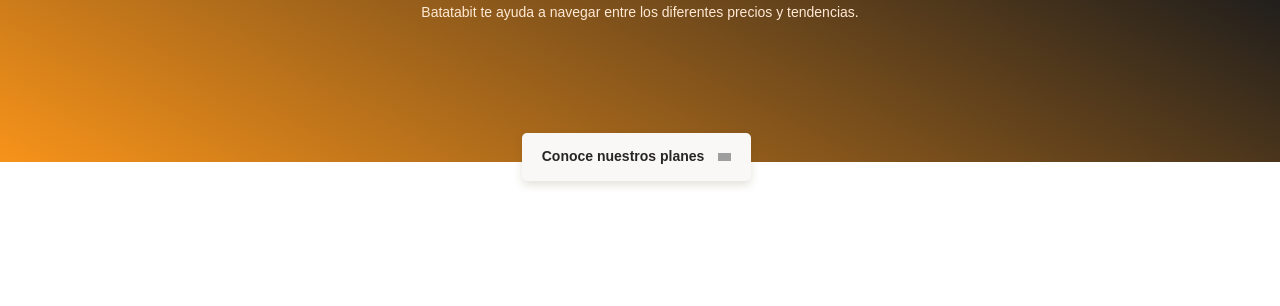
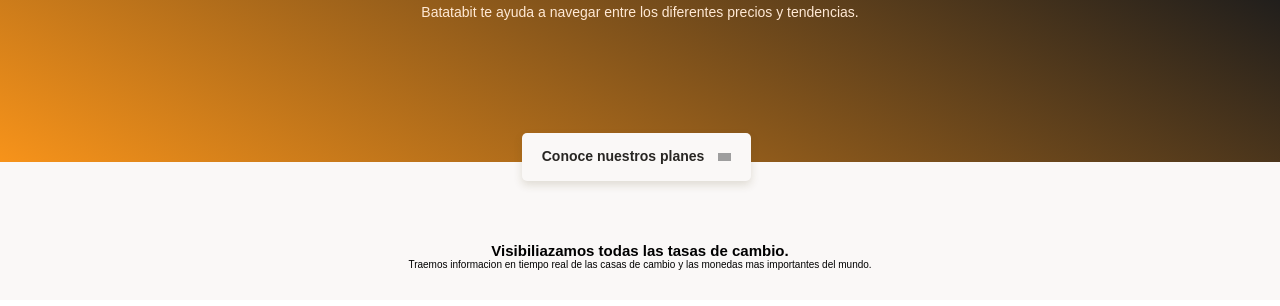
Before and after one commit to Hendersor/Batatabit, a plain HTML site: page index.html in a window 1280 px wide. Shown: the part 172-478 px from the top of the page. Drawn offline with Linux system fonts and the light colour scheme; grey boxes are pictures that could not be loaded.

Commit message:
Basic structure in the exchange section

```diff
--- a/index.html
+++ b/index.html
@@ -18,7 +18,17 @@
         </div>
     </header>
     <main>
-    <section></section>
+    <section class="main-exchange-container">
+        <div class="backgroundImg"></div>
+        <div class="main-exchange-container--title">
+            <h2>Visibiliazamos todas las tasas de cambio.</h2>
+            <p>Traemos informacion en tiempo real de las casas de cambio y las monedas mas importantes del mundo.</p>
+        </div>
+        <section class="main-tables-container">
+            <div></div>
+        </section>
+    </section>
+
     <section></section>
     <section></section>
     <section></section>
--- a/style.css
+++ b/style.css
@@ -101,3 +101,24 @@
     margin-left: 10px;
     background-image: url('https://res.cloudinary.com/dwdz4mn27/image/upload/v1622746537/Vector_cwevkl.png');
 }
+
+main{
+    width:100%;
+    height: auto;
+    background-color: var(--off-white);
+}
+
+.main-exchange-container{
+    width: 100%;
+    height: auto;
+    padding-top:80px;
+    padding-bottom: 30px;
+    text-align: center;
+}
+
+.main-exchange-container-title{
+    width: 90%;
+    min-width: 288px;
+    max-width: 900px;
+    margin: 0 auto;
+}
```
